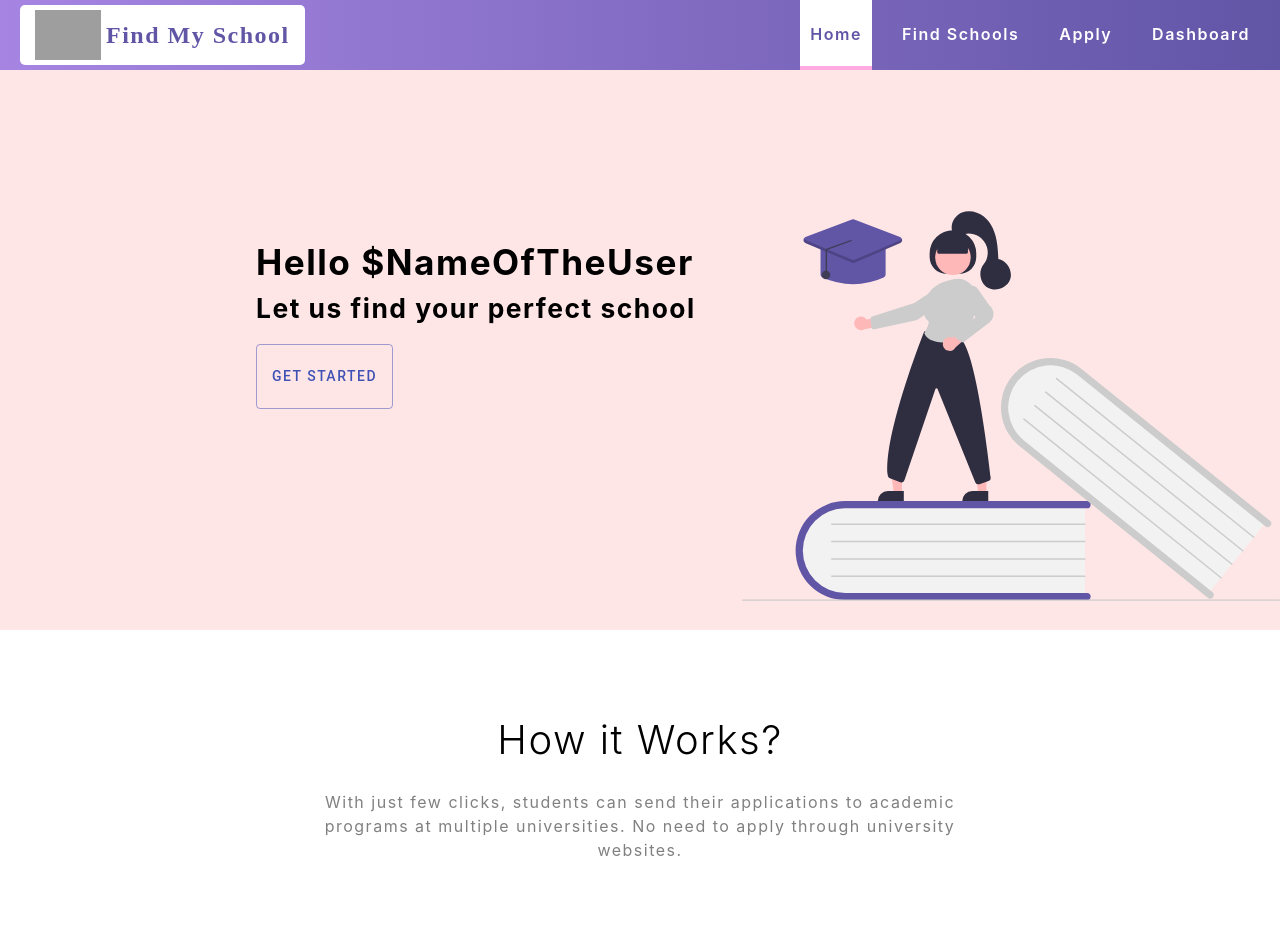
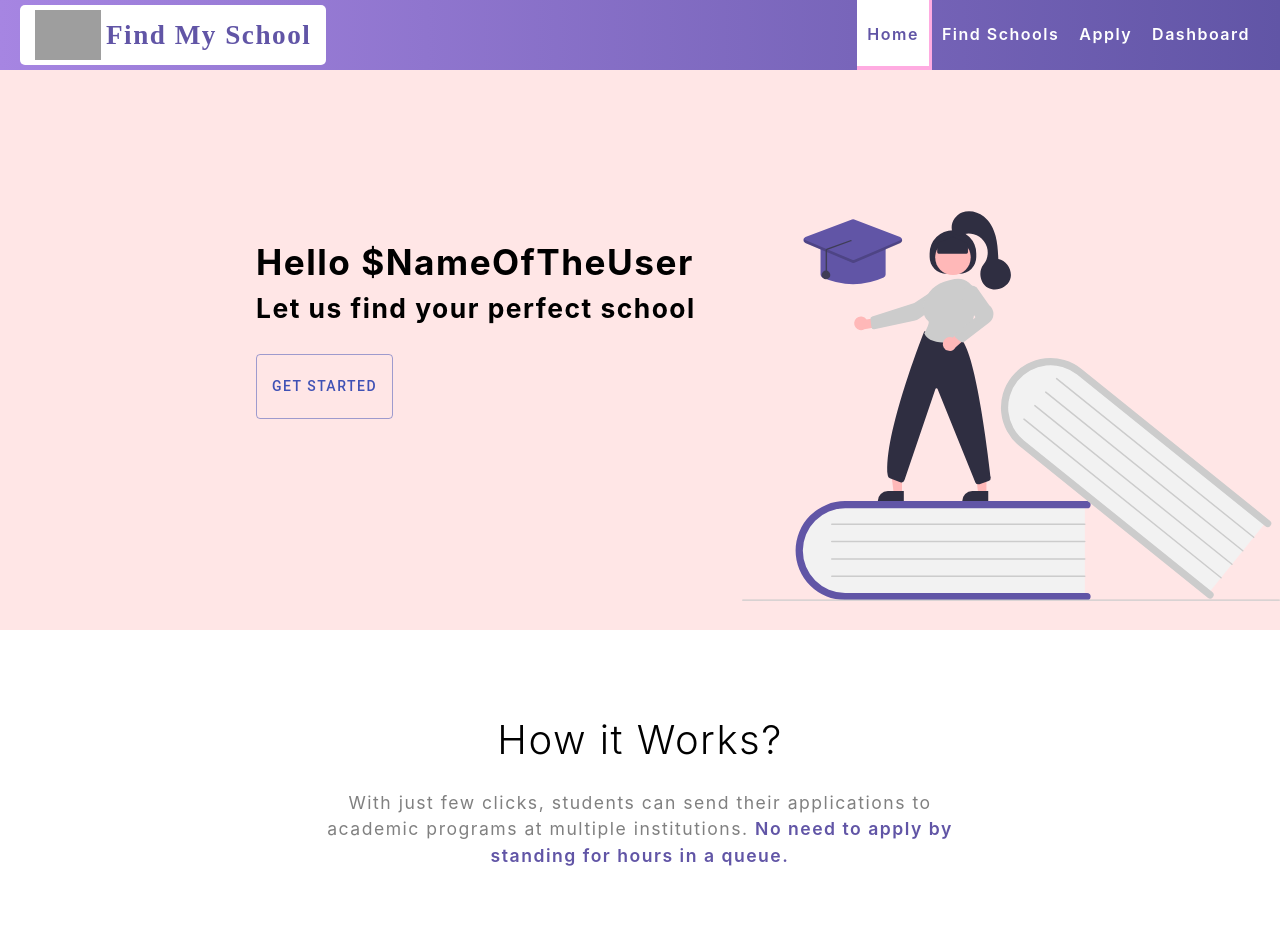
Before and after one commit to Hackers-House/Find-My-School-App, a React (Create React App) app: page / in a window 1280 px wide. Shown: the top 952 px of the page. Built offline with nearby package versions, Linux system fonts and the light colour scheme; grey boxes are pictures that could not be loaded; a web font is replaced by a local one.

Commit message:
updating styles

```diff
--- a/src/components/Logo/Logo.js
+++ b/src/components/Logo/Logo.js
@@ -6,7 +6,7 @@ const logo = () => {
     return (
         <div className={classes.Logo}>
             <img src={booksLogo} alt="logo" />
-            <h2>Find My School</h2>
+            <h1>Find My School</h1>
         </div>
     )
 }
--- a/src/components/Logo/Logo.module.css
+++ b/src/components/Logo/Logo.module.css
@@ -17,7 +17,8 @@
     height: 100%;
 }
 
-.Logo h2 {
+.Logo h1 {
+    font-size: 1.7rem;
     font-family: 'Grand Hotel', cursive;
     color: #6155a6;
     margin-left: 5px;
--- a/src/components/Navigation/NavigationItems/NavigationItem/NavigationItem.module.css
+++ b/src/components/Navigation/NavigationItems/NavigationItem/NavigationItem.module.css
@@ -1,5 +1,4 @@
 .NavigationItem {
-    margin-left: 20px;
     display: flex;
     height: 100%;
     width: auto;
@@ -21,5 +20,7 @@
 .NavigationItem a.active {
     background-color: white;
     border-bottom: 4px solid #ffabe1;
+    border-right: 3px solid #ffabe1;
     color: #6155a6;
+    transition: 0.3s;
 }
--- a/src/components/Navigation/NavigationItems/NavigationItems.module.css
+++ b/src/components/Navigation/NavigationItems/NavigationItems.module.css
@@ -5,6 +5,7 @@
     display: flex;
     flex-direction: row;
     align-items: center;
+    justify-content: space-between;
     height: 100%;
     text-decoration: none;
 }
--- a/src/components/UI/Button/Button.module.css
+++ b/src/components/UI/Button/Button.module.css
@@ -1,4 +1,4 @@
 .Button {
-    margin-top: 15px;
+    margin-top: 25px;
     margin-bottom: 10px;
 }
--- a/src/components/UI/Input/Input.module.css
+++ b/src/components/UI/Input/Input.module.css
@@ -5,10 +5,12 @@
 }
 
 .Label {
+    letter-spacing: 3px;
+    font-size: 1.1rem;
     color: #6155a6;
     text-align: left;
     text-transform: capitalize;
-    font-weight: bold;
+    font-weight: 500;
     display: block;
     margin: 10px 0px 5px 10px;
 }
--- a/src/containers/Apply/Apply.js
+++ b/src/containers/Apply/Apply.js
@@ -126,6 +126,7 @@ class Apply extends Component {
     }
 
     submissionHandler = () => {
+        this.setState({ displayHeading: "Submission in progress..." })
         const formData = {}
         for (let formElementIdentifier in this.state.applyForm) {
             formData[formElementIdentifier] = this.state.applyForm[formElementIdentifier].value
@@ -151,6 +152,7 @@ class Apply extends Component {
                 config: this.state.applyForm[key]
             })
         }
+
         let form = (
             <form>
                 {formElementsArray.map(formElement => {
--- a/src/containers/Apply/Apply.module.css
+++ b/src/containers/Apply/Apply.module.css
@@ -4,5 +4,5 @@
 }
 
 .ApplyForm {
-    padding: 10px 500px 0px;
+    padding: 10px 250px 0px;
 }
--- a/src/containers/Homepage/Homepage.js
+++ b/src/containers/Homepage/Homepage.js
@@ -5,6 +5,7 @@ import Button from "../../components/UI/Button/Button"
 import AccountCircleIcon from '@material-ui/icons/AccountCircle';
 import SchoolIcon from '@material-ui/icons/School';
 import PostAddIcon from '@material-ui/icons/PostAdd';
+import { FormatBold } from "@material-ui/icons";
 
 class Homepage extends Component {
     continueApplyHandler = () => {
@@ -27,7 +28,7 @@ class Homepage extends Component {
                         <h1>
                             How it Works?
                         </h1>
-                        <p className={classes.Text}>With just few clicks, students can send their applications to academic programs at multiple universities. No need to apply through university websites.</p>
+                        <p className={classes.Text}>With just few clicks, students can send their applications to academic programs at multiple institutions. <span>No need to apply by standing for hours in a queue.</span></p>
                         <div className={classes.Features}>
                             <div className={classes.CompanyFeature}>
                                 <AccountCircleIcon className={classes.Icon} />
--- a/src/containers/Homepage/Homepage.module.css
+++ b/src/containers/Homepage/Homepage.module.css
@@ -62,9 +62,14 @@
 
 .CompanyFeaturesSection .Text {
     margin-top: 20px;
-    font-size: 1rem;
+    font-size: 1.1rem;
     color: gray;
     padding: 0px 200px;
+}
+
+.CompanyFeaturesSection .Text span {
+    color: #6155a6;
+    font-weight: 600;
 }
 
 .Features .Icon {
@@ -86,6 +91,7 @@
 }
 
 .Features p {
+    font-size: 1.1rem;
     color: grey;
     padding: 0 20px;
 }
```
Also changed, not shown: 1 other file (tests, documents, lock files or other folders).
